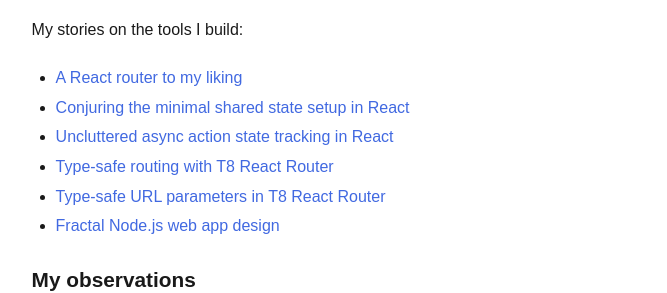
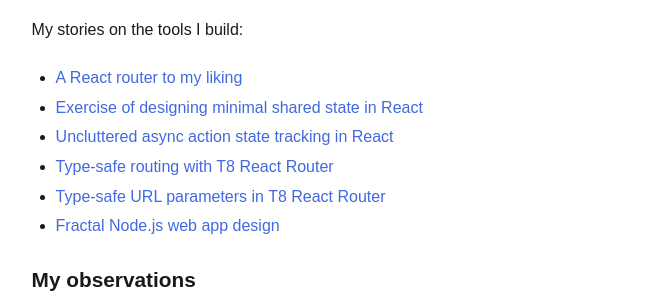
Before and after one commit to axtk/axtk.github.io, a Jekyll site: the page index.html, which Jekyll copies as it is, in a window 1280 px wide and 900 px high. Shown: the part 296-589 px from the top of the window, without its empty margins (306-973 px from the left). Built offline with Jekyll 4.4.1, drawn with Linux system fonts in a browser that asks for light colours.

Commit message:
update index

```diff
--- a/index.html
+++ b/index.html
@@ -37,7 +37,7 @@
     <p>My stories on the tools I build:</p>
     <ul>
         <li><a href="x/t8_react_router">A React router to my liking</a></li>
-        <li><a href="x/t8_react_store">Conjuring the minimal shared state setup in React</a></li>
+        <li><a href="x/t8_react_store">Exercise of designing minimal shared state in React</a></li>
         <li><a href="x/t8_react_pending">Uncluttered async action state tracking in React</a></li>
         <li><a href="x/t8_react_router_type_safety">Type-safe routing with T8 React Router</a></li>
         <li><a href="x/t8_react_router_typed_URL_parameters">Type-safe URL parameters in T8 React Router</a></li>
```
